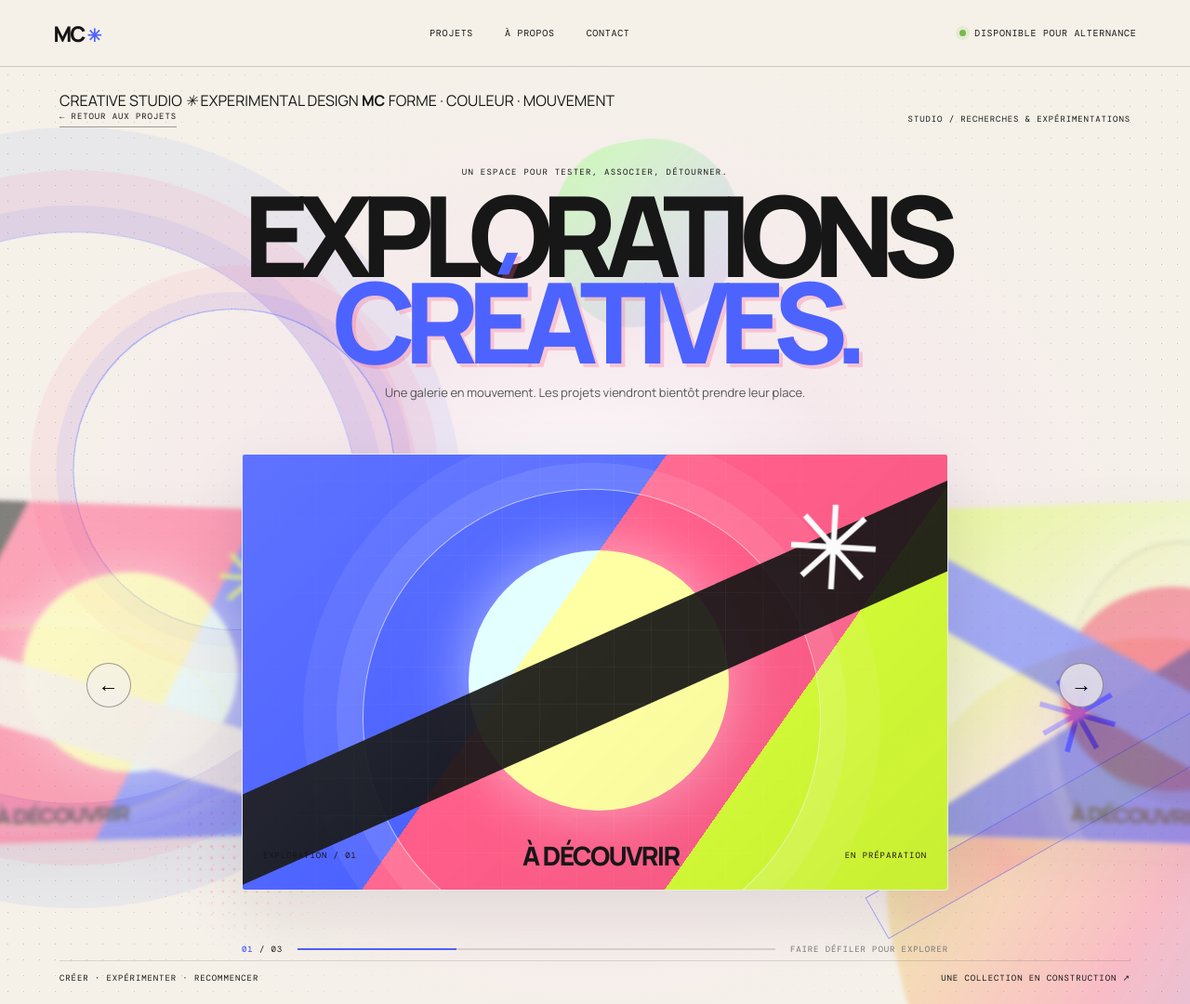
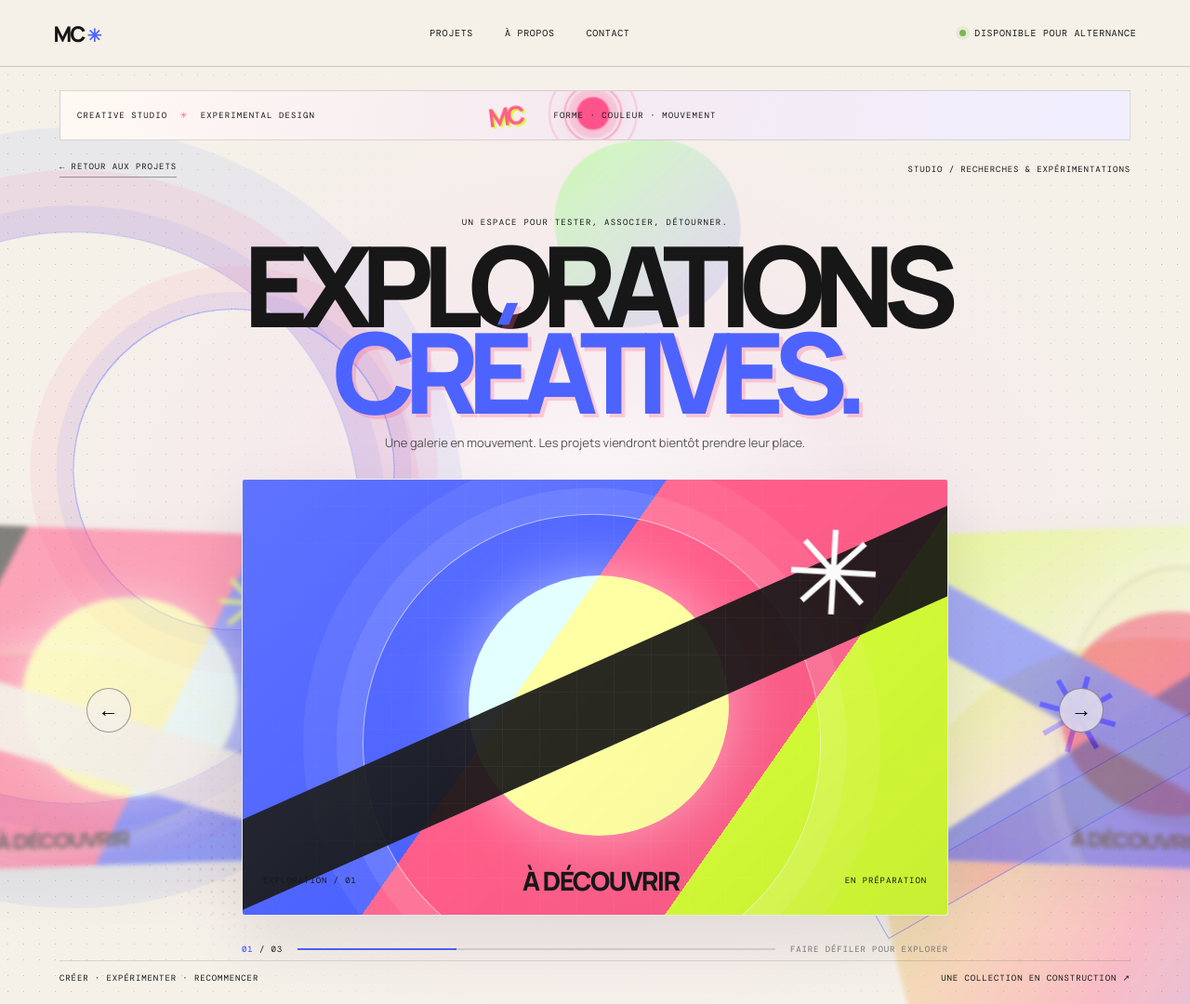
Before and after one commit to marie04caboche-source/portfolio, a Jekyll site: the page built from _projects/projets-creatifs.md, in a window 1280 px wide and 1080 px high. Shown: the whole window at 93% size. Built offline with Jekyll 4.4.1, drawn with Linux system fonts in a browser that asks for light colours.

Commit message:
Style shared adaptive project signature bands

```diff
--- a/assets/css/style.css
+++ b/assets/css/style.css
@@ -1503,3 +1503,47 @@ a.project-card:focus-visible .home-case-art:before{
 
 /* Explorations gallery — remove the floating spherical orb */
 .creative-gallery .atmo-orb{display:none!important}
+
+
+/* Shared signature band: one portfolio code, interpreted for each project */
+.project-signature-band{--signature-accent:#ff5e8a;--signature-secondary:#4d63ff;--signature-progress:0;position:relative;z-index:5;min-height:54px;margin:0 0 22px;padding:0 18px;display:grid;grid-template-columns:1fr 68px auto 1fr;align-items:center;gap:18px;overflow:hidden;border:1px solid currentColor;font:9px var(--mono);letter-spacing:.12em}
+.signature-band-label,.signature-band-index{position:relative;z-index:2}
+.signature-band-label i{font-style:normal;color:var(--signature-accent);padding:0 7px}
+.signature-monogram{position:relative;z-index:3;font:900 27px/1 var(--sans);letter-spacing:-.13em;color:var(--signature-accent);transition:color .35s,text-shadow .35s,transform .35s;transform:rotate(-7deg)}
+.signature-sun{position:absolute;left:50%;top:50%;width:31px;height:31px;transform:translate(-50%,-50%);border-radius:50%;background:var(--signature-accent);box-shadow:0 0 0 8px color-mix(in srgb,var(--signature-accent) 16%,transparent),0 0 28px color-mix(in srgb,var(--signature-accent) 48%,transparent);transition:background 1s,box-shadow 1s}
+.signature-sun:before,.signature-sun:after{content:"";position:absolute;inset:-12px;border:1px solid color-mix(in srgb,var(--signature-accent) 70%,transparent);border-radius:50%;transform:scale(calc(1 + var(--signature-progress)*.55));transition:transform .5s,border-color .8s}
+.signature-sun:after{inset:-21px;opacity:.45;transform:scale(calc(1.15 - var(--signature-progress)*.2))}
+.signature-gallery{color:#171717;background:linear-gradient(100deg,#fff9f3,#f5eaf1 48%,#f1efff);border-color:#17171725;--signature-accent:#ff5e8a;--signature-secondary:#4d63ff}
+.signature-gallery .signature-band-index{text-align:right}
+.signature-gallery .signature-monogram{text-shadow:2px 2px 0 #d7ff36}
+.signature-tiam{color:#f4f1eb;background:linear-gradient(100deg,#111116,#202033 55%,#16161b);border-color:#ffffff35;--signature-accent:#ff477e;--signature-secondary:#d7ff38}
+.signature-tiam .signature-band-label i{color:var(--tiam-acid)}
+.signature-tiam .signature-monogram{text-shadow:2px 2px 0 var(--tiam-acid)}
+.signature-tiam .signature-court-mark{position:absolute;left:50%;top:50%;width:100px;height:38px;transform:translate(-50%,-50%);border:1px solid #ffffff45;border-radius:50%;rotate:-18deg;transition:rotate .8s,scale .8s}
+.signature-tiam .signature-court-mark:before,.signature-tiam .signature-court-mark:after{content:"";position:absolute;inset:5px 20px;border:1px solid var(--signature-accent);border-radius:50%}
+.signature-tiam .signature-court-mark:after{inset:12px 34px;border-color:var(--signature-secondary)}
+.signature-tiam .signature-court-mark i{position:absolute;left:50%;top:-5px;height:48px;border-left:1px solid #ffffff55}
+.signature-tiam .signature-court-mark b{position:absolute;left:50%;top:50%;width:5px;height:5px;border-radius:50%;background:var(--signature-accent);transform:translate(-50%,-50%)}
+.project-signature-band .signature-band-index{justify-self:end}
+.project-signature-band .signature-band-label{white-space:nowrap}
+.project-signature-band .signature-monogram{justify-self:center}
+.project-signature-band .signature-band-index{white-space:nowrap}
+.signature-tiam .signature-band-index{color:#d7ff38}
+.signature-tiam .signature-monogram{color:var(--signature-accent)}
+.signature-gallery .signature-monogram{color:var(--signature-accent)}
+.signature-gallery .signature-sun{animation:signature-sun-pulse 5s ease-in-out infinite alternate}
+.signature-tiam .signature-court-mark{animation:signature-court-turn 12s ease-in-out infinite alternate}
+@keyframes signature-sun-pulse{to{scale:1.14;filter:saturate(1.3)}}
+@keyframes signature-court-turn{to{rotate:18deg;scale:1.12}}
+.creative-gallery[data-active="1"] .signature-monogram{color:#4d63ff;text-shadow:2px 2px 0 #ff5e8a}
+.creative-gallery[data-active="2"] .signature-monogram{color:#8aa900;text-shadow:2px 2px 0 #4d63ff}
+.tiam-world .project-signature-band{position:relative}
+.tiam-world .signature-monogram{color:color-mix(in srgb,var(--tiam-pink) calc(100% - var(--signature-progress)*55%),var(--tiam-blue))}
+@media(max-width:700px){
+ .project-signature-band{min-height:47px;margin-bottom:16px;padding:0 10px;grid-template-columns:1fr 38px auto;gap:8px;font-size:7px;letter-spacing:.07em}
+ .project-signature-band .signature-band-index{display:none}
+ .signature-sun{width:23px;height:23px}
+ .signature-tiam .signature-court-mark{width:70px;height:28px}
+ .signature-monogram{font-size:23px}
+}
+@media(prefers-reduced-motion:reduce){.signature-sun,.signature-court-mark{animation:none!important}.signature-monogram,.signature-sun,.signature-sun:before,.signature-sun:after{transition:none!important}}
```
